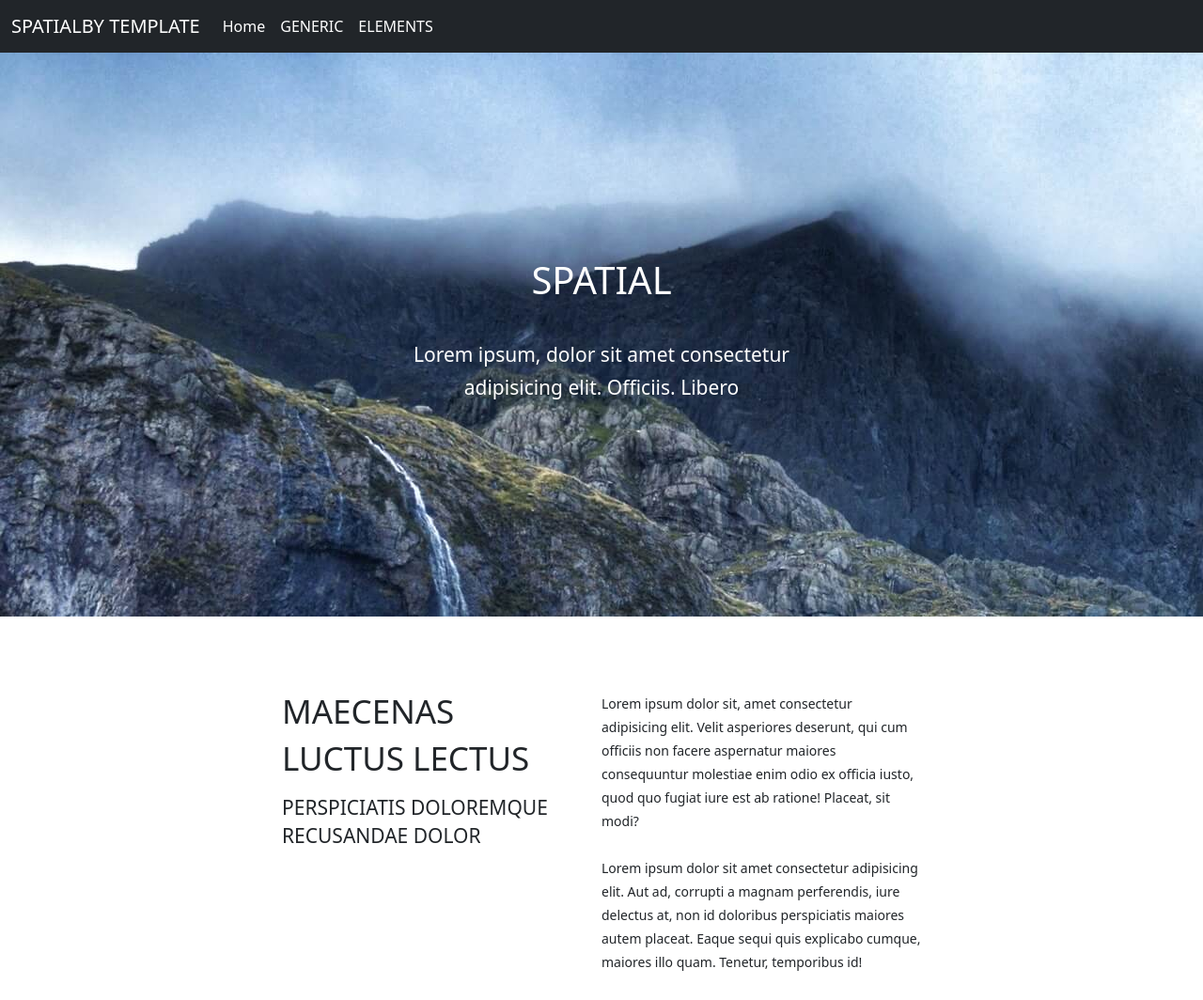
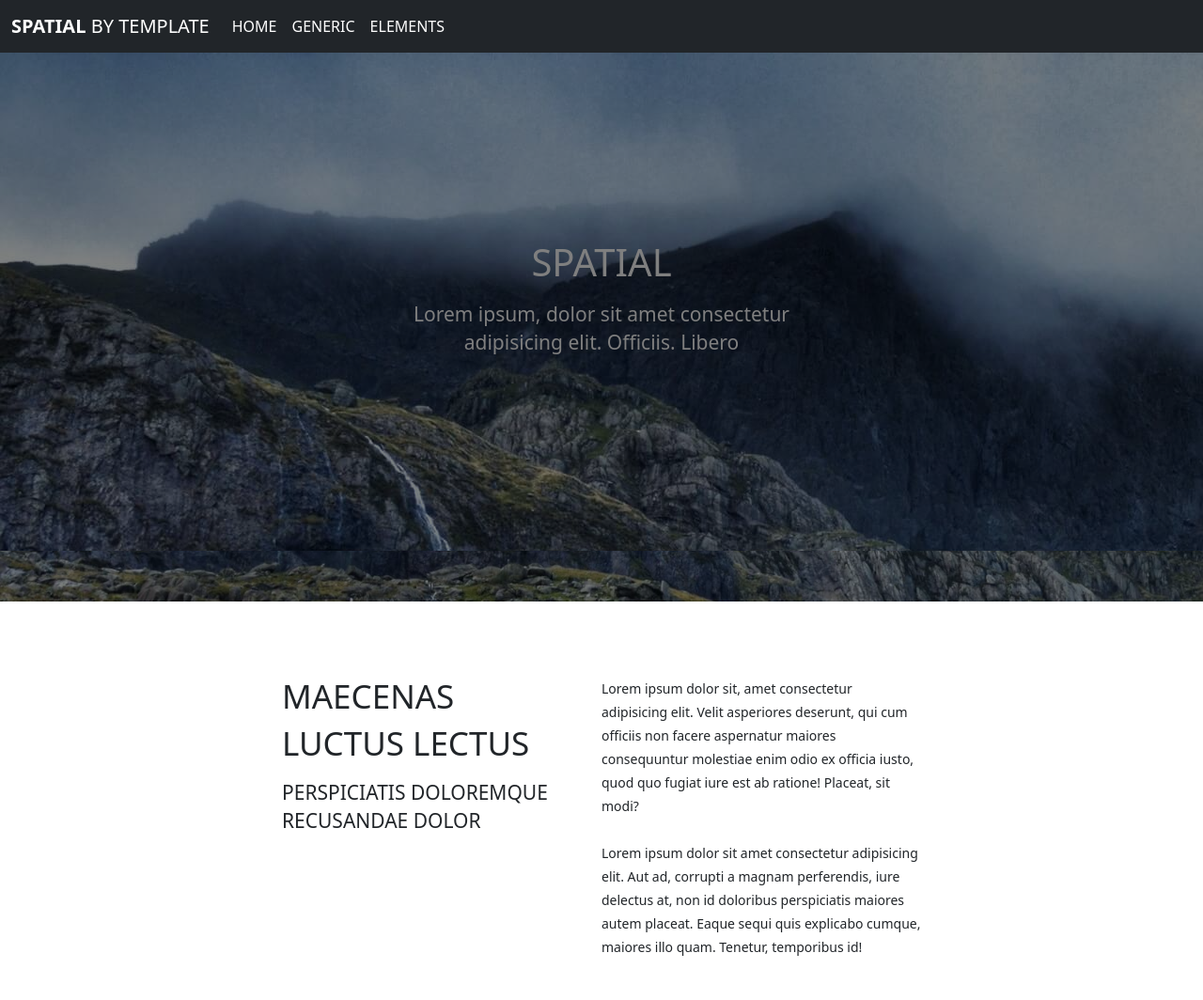
Before and after one commit to somaleyo/spatial, a website: page index.htm in a window 1280 px wide. Shown: the top 1064 px of the page at 94% size. Drawn offline with nearby package versions, Linux system fonts and the light colour scheme.

Commit message:
background image

```diff
--- a/index.htm
+++ b/index.htm
@@ -7,17 +7,17 @@
     <title>SASS ex2</title>
 </head>
 <body>
-
+    <div class="bgrnd">
     <nav class="navbar navbar-expand-lg bg-dark">
         <div class="container-fluid ">
-          <a class="navbar-brand text-white" href="#"><span class="spatial">SPATIAL</span>BY TEMPLATE</a>
+          <a class="navbar-brand text-white" href="#"><span class="spatial">SPATIAL </span>BY TEMPLATE</a>
           <button class="navbar-toggler" type="button" data-bs-toggle="collapse" data-bs-target="#navbarNav" aria-controls="navbarNav" aria-expanded="false" aria-label="Toggle navigation">
             <span class="navbar-toggler-icon"></span>
           </button>
           <div class="collapse navbar-collapse" id="navbarNav">
             <ul class="navbar-nav">
               <li class="nav-item">
-                <a class="nav-link active text-white" aria-current="page" href="#">Home</a>
+                <a class="nav-link active " aria-current="page" href="#">HOME</a>
               </li>
               <li class="nav-item">
                 <a class="nav-link text-white" href="#">GENERIC</a>
@@ -37,6 +37,7 @@
     </div>
 
 </header>
+</div>
 
 <section class="maecenas">
     <div class="cont-gauche">
--- a/src/sass/main.sass
+++ b/src/sass/main.sass
@@ -2,3 +2,4 @@
 @use '../../node_modules/bootstrap/scss/bootstrap'
 @use './modules/_icons'
 @use './modules/_bases'
+@use './modules/_mixins'
--- a/src/sass/modules/_bases.sass
+++ b/src/sass/modules/_bases.sass
@@ -1,3 +1,4 @@
+@use './_mixins' as *
 body
     margin: 0
     padding: 0
@@ -9,21 +10,37 @@ body
         font-size: 21px
         line-height: 30px
         padding-top: 8px
-nav
+.bgrnd
+    background: url('../assets/img/banner.jpg')
+    @include bg-size
+    background-position: fixed
+    background-repeat: no-repeat
+    &::before
+        content: ''
+        position: absolute
+        top: 0
+        left: 0
+        width: 100%
+        height: 80%
+        background-color: rgba(0, 0, 0, 0.5)
+    .spatial
+        font-weight: bold
+    .nav-item
+         a
+            color: white !important
+            font-weight: 100
 
-    a
+    header
+        background-image: url(../assets/img/banner.jpg)
+        height: 530px
+        display: flex
+        justify-content: center
+        align-items: center
+        text-align: center
         color: white
-header
-    background-image: url(../../public/assets/img/banner.jpg)
-    height: 600px
-    display: flex
-    justify-content: center
-    align-items: center
-    text-align: center
-    color: white
-    h1
+        h1
         margin-bottom: 30px
-    h3
+        h3
         line-height: 35px
 .maecenas
     display: flex
--- /dev/null
+++ b/src/sass/modules/_mixins.sass
@@ -0,0 +1,4 @@
+@mixin bg-size
+    background-size: cover
+    background-position: 10% 4%
+    height: 80vh
```
Also changed, not shown: public/styles/style.css, 1 other file.
